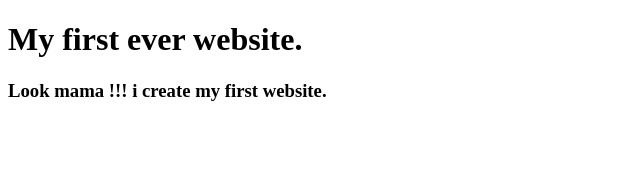
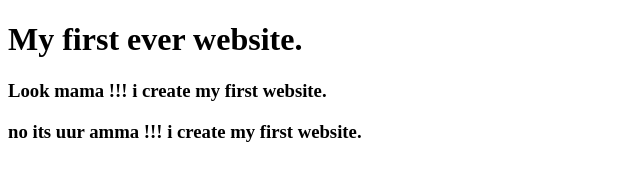
Before and after one commit to sumitsarwar/my-first-website, a plain HTML site: page index.html in a window 1280 px wide. Shown: the whole page, without its empty margins (0-640 px from the left). Drawn offline with Linux system fonts and the light colour scheme.

Commit message:
Update index.html

```diff
--- a/index.html
+++ b/index.html
@@ -9,5 +9,7 @@
 <body>
     <h1>My first ever website.</h1>
     <h3>Look mama !!! i create my first website.</h3>
+    <h3>no its uur amma !!! i create my first website.</h3>
+
 </body>
 </html>
```
